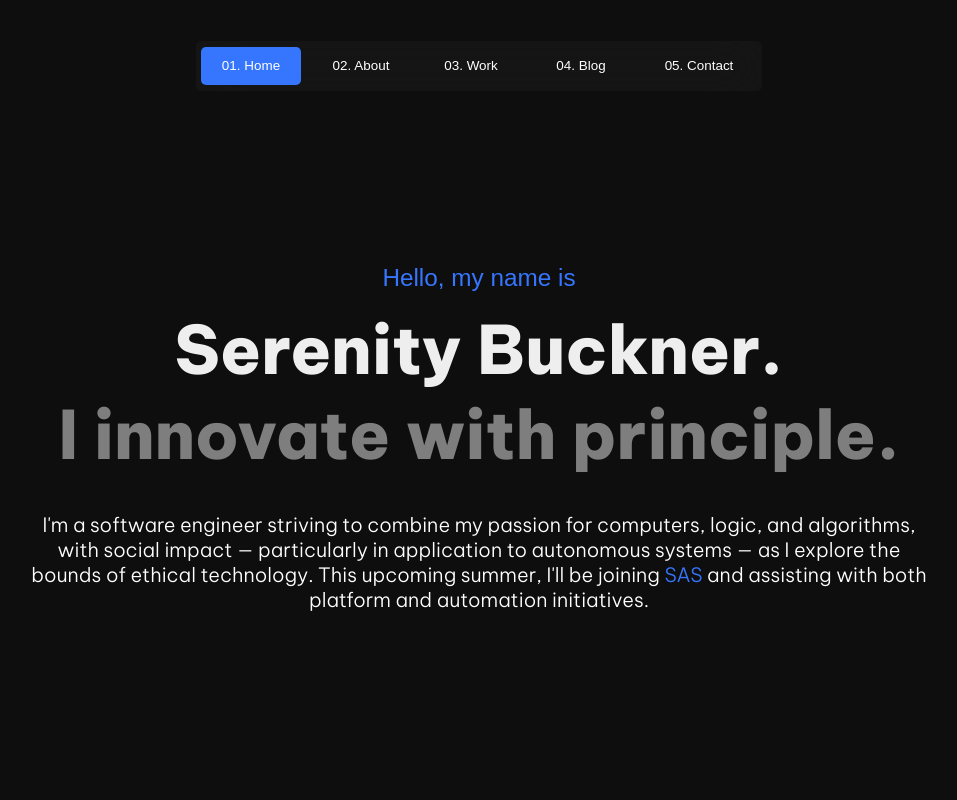
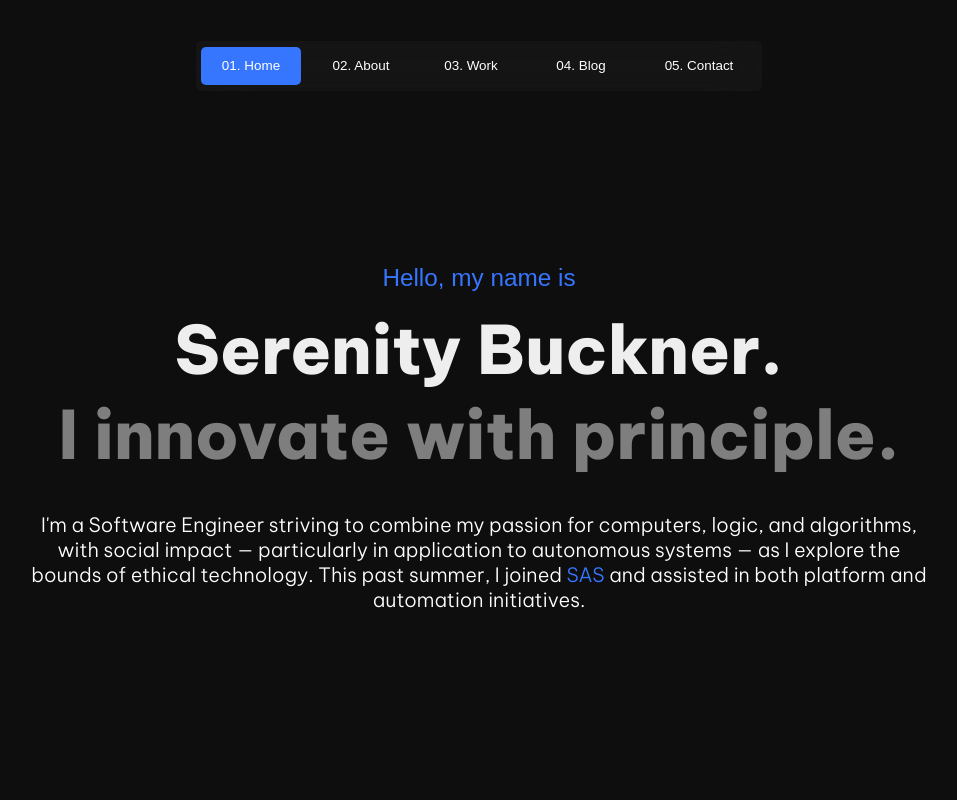
Before and after one commit to constance07/Personal-Portfolio, a Next.js app in the folder personal-portfolio/: page / in a window 1280 px wide. Shown: the top 800 px of the page, without its empty margins (161-1118 px from the left). Built offline with nearby package versions, Linux system fonts and the light colour scheme; a web font is replaced by a local one.

Commit message:
Update 33: Content Updates

```diff
--- a/personal-portfolio/app/components/hero.tsx
+++ b/personal-portfolio/app/components/hero.tsx
@@ -163,8 +163,8 @@ export default function Hero(){
                 <h3 id ='firstPartTitle' className= {googleSansCode.className}>Hello, my name is</h3>
                 <h3 id ='secondPartTitle'className= {be_Vietnam_Pro.className}>Serenity Buckner.</h3>
                 <h3 id='thirdPartTitleA' className= {be_Vietnam_Pro.className}>I innovate with principle.</h3>
-         <p id = "personalDisc" className={be_Vietnam_Pro_Light.className}> I'm a software engineer striving to combine my passion for computers, logic, and algorithms, with social impact
-            — particularly in application to autonomous systems — as I explore the bounds of ethical technology. This upcoming summer, I'll be joining <a id = "sasLink" target='_blank' href='https://www.sas.com/en_us/industry.html'><span className='sasTitle'> SAS</span></a> and assisting with both platform and automation initiatives. </p>
+         <p id = "personalDisc" className={be_Vietnam_Pro_Light.className}> I'm a Software Engineer striving to combine my passion for computers, logic, and algorithms, with social impact
+            — particularly in application to autonomous systems — as I explore the bounds of ethical technology. This past summer, I joined <a id = "sasLink" target='_blank' href='https://www.sas.com/en_us/industry.html'><span className='sasTitle'> SAS</span></a> and assisted in both platform and automation initiatives. </p>
             </div>
             </div>
             {/* Disc*/}
```
